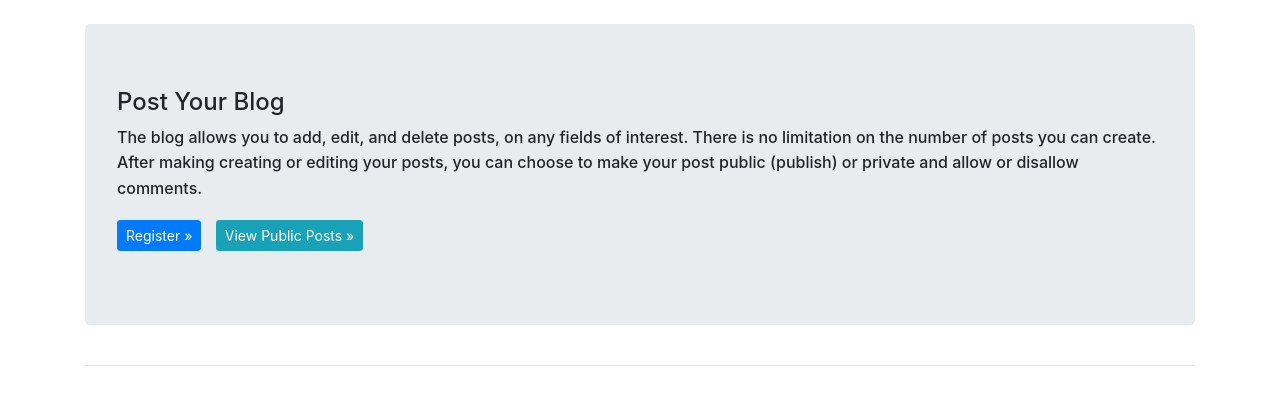
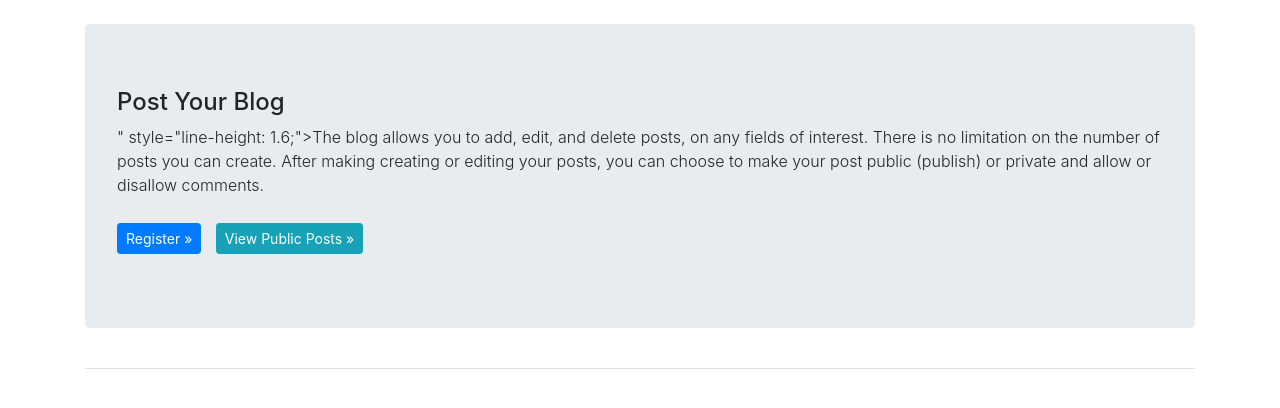
Before and after one commit to evanceodoyo/simple-blog, a Django app: page / in a window 1280 px wide. Shown: the part 58-466 px from the top of the page. Run offline with Django 4.2, Linux system fonts and the light colour scheme; some libraries are stand-ins or nearby versions.

Commit message:
paragraph font weight

```diff
--- a/blogs/templates/blogs/index.html
+++ b/blogs/templates/blogs/index.html
@@ -4,7 +4,7 @@
   <div class="jumbotron">
       <h2 class="h4">Post Your Blog</h2>
 
-      <p class="h6" style="line-height: 1.6;">The blog allows you to add, edit, and delete posts, on any fields of interest. There is no limitation on the number of posts you can create. After making  creating or editing your posts, you can  choose to make your post public (publish) or private and allow or disallow comments.</p>
+      <p class="font-weight-light">" style="line-height: 1.6;">The blog allows you to add, edit, and delete posts, on any fields of interest. There is no limitation on the number of posts you can create. After making  creating or editing your posts, you can  choose to make your post public (publish) or private and allow or disallow comments.</p>
 
       {% if user.is_authenticated %}
         <a href="{% url 'blogs:posts' %}" class="btn btn-lg btn-primary btn-sm" role="button">Posts &raquo;</a>
--- a/blogs/templates/blogs/post.html
+++ b/blogs/templates/blogs/post.html
@@ -20,7 +20,7 @@
         {% endif %}
     </div>
 
-    <div class="card-body h6" style="line-height: 1.5;">
+    <div class="card-body font-weight-light" style="line-height: 1.5;">
       {{ post.text|linebreaks }}
 
       <i><strong>Author: {{ post.owner.username.title }} </strong></i>
```
